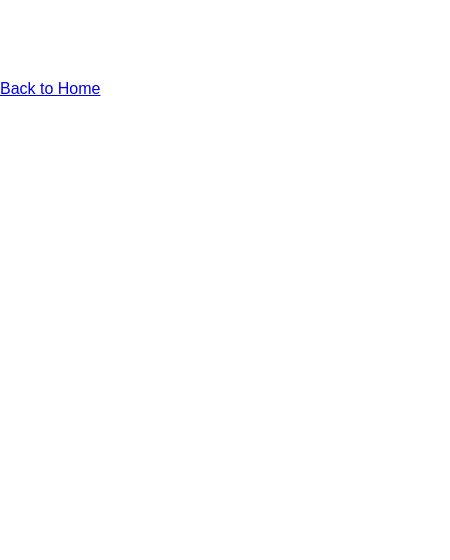
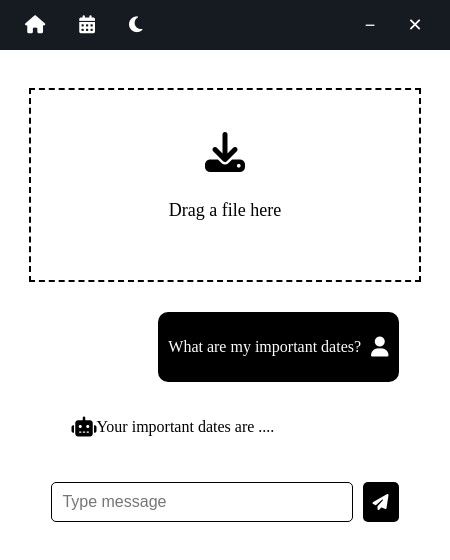
Before and after one commit to Dunit05/nexus.ai-frontend, an Electron app: page src/pages/vault.html in a window 450 px wide. Drawn offline with Linux system fonts and the light colour scheme.

Commit message:
vault screen

```diff
--- a/src/pages/vault.html
+++ b/src/pages/vault.html
@@ -3,11 +3,55 @@
 <head>
     <meta charset="UTF-8">
     <meta name="viewport" content="width=device-width, initial-scale=1.0">
-    <title>Vault</title>
-    <link rel="stylesheet" href="../styles/styles.css">
+    <title>Nexus AI - Document Vault</title>
+    <link rel="stylesheet" href="../styles/nav.css">
+    <link rel="stylesheet" href="../styles/vault.css">
+    <link rel="stylesheet" href="https://cdnjs.cloudflare.com/ajax/libs/font-awesome/6.5.1/css/all.min.css">
 </head>
 <body>
-    <h1>Vault Screen</h1>
-    <a href="home.html">Back to Home</a>
+    <!-- Custom Title Bar (Now at the top) -->
+    <div class="title-bar">
+
+        <div class="nav-buttons">
+            <button class="nav-button"><i class="fas fa-home"></i></button>
+            <button class="nav-button"><i class="fas fa-calendar-alt"></i></button>
+            <button class="nav-button"><i class="fas fa-moon"></i></button>
+        </div>
+
+        <div class="title-right">
+            <button id="minimize">−</button>
+            <button id="close">✕</button>
+        </div>
+    </div>
+
+    <!-- Vault Container -->
+    <div class="vault-container">
+        <!-- Drag & Drop File Upload Box -->
+        <div class="file-upload-box" id="drop-area">
+            <i class="fas fa-download file-icon"></i>
+            <p>Drag a file here</p>
+        </div>
+
+        <!-- AI Chat Section -->
+        <div class="chat-container">
+            <div class="chat-message user-message">
+                <p>What are my important dates?</p>
+                <i class="fas fa-user"></i>
+            </div>
+            <div class="chat-message ai-message">
+                <i class="fas fa-robot"></i>
+                <p>Your important dates are ....</p>
+            </div>
+        </div>
+
+        <!-- Message Input Box -->
+        <div class="message-box">
+            <input type="text" id="user-input" placeholder="Type message">
+            <button id="send-message"><i class="fas fa-paper-plane"></i></button>
+        </div>
+    </div>
+
+    <script src="../scripts/vault.js"></script>
+
 </body>
 </html>
--- /dev/null
+++ b/src/scripts/vault.js
@@ -0,0 +1,54 @@
+document.addEventListener("DOMContentLoaded", () => {
+    console.log("✅ Vault Page Loaded!");
+
+    const dropArea = document.getElementById("drop-area");
+    const userInput = document.getElementById("user-input");
+    const sendButton = document.getElementById("send-message");
+    const chatContainer = document.querySelector(".chat-container");
+
+    // Drag & Drop File Upload
+    dropArea.addEventListener("dragover", (event) => {
+        event.preventDefault();
+        dropArea.style.borderColor = "blue";
+    });
+
+    dropArea.addEventListener("dragleave", () => {
+        dropArea.style.borderColor = "black";
+    });
+
+    dropArea.addEventListener("drop", (event) => {
+        event.preventDefault();
+        dropArea.style.borderColor = "black";
+        console.log("📂 File Dropped:", event.dataTransfer.files[0].name);
+        alert(`File "${event.dataTransfer.files[0].name}" uploaded!`);
+    });
+
+    // AI Chat - Send Message
+    function sendMessage() {
+        const userText = userInput.value.trim();
+        if (!userText) return;
+
+        // Create User Message
+        const userMessage = document.createElement("div");
+        userMessage.classList.add("chat-message", "user-message");
+        userMessage.innerHTML = `<p>${userText}</p><i class="fas fa-user"></i>`;
+        chatContainer.appendChild(userMessage);
+
+        // Clear Input
+        userInput.value = "";
+
+        // Simulate AI Response
+        setTimeout(() => {
+            const aiMessage = document.createElement("div");
+            aiMessage.classList.add("chat-message", "ai-message");
+            aiMessage.innerHTML = `<i class="fas fa-robot"></i><p>Processing...</p>`;
+            chatContainer.appendChild(aiMessage);
+        }, 1000);
+    }
+
+    // Event Listeners
+    sendButton.addEventListener("click", sendMessage);
+    userInput.addEventListener("keypress", (event) => {
+        if (event.key === "Enter") sendMessage();
+    });
+});
--- /dev/null
+++ b/src/styles/nav.css
@@ -0,0 +1,75 @@
+/* Custom Title Bar */
+.title-bar {
+    background: #161B22;
+    color: white;
+    display: flex;
+    justify-content: space-between;
+    align-items: center;
+    height: 50px;
+    padding: 0;
+    position: fixed;
+    top: 0;
+    left: 0;
+    width: 100%;
+    -webkit-app-region: drag;
+}
+
+/* Navigation buttons */
+.nav-buttons {
+    background: none;
+    border: none;
+    cursor: pointer;
+    padding: 10px;
+    -webkit-app-region: no-drag;
+}
+
+.nav-button i {
+    font-size: 18px;
+    color: white;
+}
+
+.nav-button {
+    background: none;
+    border: none;
+    color: white;
+    padding: 10px 15px;
+    cursor: pointer;
+    font-size: 14px;
+}
+
+.nav-button:hover {
+    background: #30363D;
+    border-radius: 5px;
+}
+
+/* Custom Window Controls */
+.title-right {
+    display: flex;
+    align-items: center;
+    justify-content: flex-end;
+    gap: 15px;
+    padding-right: 20px; /* Pushes buttons further right */
+    min-width: 80px; /* Ensures they don’t collapse */
+}
+
+
+/* Fix: Ensure window controls are fully visible */
+#minimize, #close {
+    background: none;
+    border: none;
+    color: white;
+    font-size: 18px;  /* Increase size for better visibility */
+    cursor: pointer;
+    width: 30px;  /* Ensure the buttons have proper width */
+    height: 30px;
+    display: flex;
+    align-items: center;
+    justify-content: center;
+    -webkit-app-region: no-drag; /* ✅ Ensures buttons are clickable */
+}
+
+#minimize:hover, #close:hover {
+    background: #ff5555;
+    color: white;
+    border-radius: 5px;
+}
--- a/src/styles/styles.css
+++ b/src/styles/styles.css
@@ -8,82 +8,6 @@ body {
     display: flex;
     flex-direction: column; /* Adjusted for proper layout */
     height: 100vh;
-}
-
-/* Custom Title Bar */
-.title-bar {
-    background: #161B22;
-    color: white;
-    display: flex;
-    justify-content: space-between;
-    align-items: center;
-    height: 50px;
-    padding: 0;
-    position: fixed;
-    top: 0;
-    left: 0;
-    width: 100%;
-    -webkit-app-region: drag;
-}
-
-/* Navigation buttons */
-.nav-buttons {
-    background: none;
-    border: none;
-    cursor: pointer;
-    padding: 10px;
-    -webkit-app-region: no-drag;
-}
-
-.nav-button i {
-    font-size: 18px;
-    color: white;
-}
-
-.nav-button {
-    background: none;
-    border: none;
-    color: white;
-    padding: 10px 15px;
-    cursor: pointer;
-    font-size: 14px;
-}
-
-.nav-button:hover {
-    background: #30363D;
-    border-radius: 5px;
-}
-
-/* Custom Window Controls */
-.title-right {
-    display: flex;
-    align-items: center;
-    justify-content: flex-end;
-    gap: 15px;
-    padding-right: 20px; /* Pushes buttons further right */
-    min-width: 80px; /* Ensures they don’t collapse */
-}
-
-
-/* Fix: Ensure window controls are fully visible */
-#minimize, #close {
-    background: none;
-    border: none;
-    color: white;
-    font-size: 18px;  /* Increase size for better visibility */
-    cursor: pointer;
-    width: 30px;  /* Ensure the buttons have proper width */
-    height: 30px;
-    display: flex;
-    align-items: center;
-    justify-content: center;
-    -webkit-app-region: no-drag; /* ✅ Ensures buttons are clickable */
-}
-
-#minimize:hover, #close:hover {
-    background: #ff5555;
-    color: white;
-    border-radius: 5px;
 }
 
 /* Main Home Container */
--- /dev/null
+++ b/src/styles/vault.css
@@ -0,0 +1,101 @@
+/* Vault Container */
+.vault-container {
+    display: flex;
+    flex-direction: column;
+    align-items: center;
+    justify-content: flex-start;
+    padding-top: 80px;
+}
+
+/* Drag & Drop File Upload Box */
+.file-upload-box {
+    width: 80%;
+    max-width: 400px;
+    height: 150px;
+    border: 2px dashed #000;
+    display: flex;
+    flex-direction: column;
+    align-items: center;
+    justify-content: center;
+    text-align: center;
+    padding: 20px;
+    font-size: 18px;
+    color: #000;
+}
+
+.file-upload-box .file-icon {
+    font-size: 40px;
+    margin-bottom: 10px;
+}
+
+/* AI Chat Section */
+.chat-container {
+    width: 80%;
+    max-width: 400px;
+    margin-top: 30px;
+    display: flex;
+    flex-direction: column;
+    gap: 10px;
+}
+
+/* User Message */
+.chat-message {
+    display: flex;
+    align-items: center;
+    padding: 10px;
+    border-radius: 10px;
+    font-size: 16px;
+    width: fit-content;
+    max-width: 80%;
+}
+
+/* User Message */
+.user-message {
+    background: black;
+    color: white;
+    align-self: flex-end;
+}
+
+/* AI Message */
+.ai-message {
+    background: white;
+    color: black;
+    align-self: flex-start;
+    display: flex;
+    flex-direction: row;
+}
+
+.chat-message i {
+    margin-left: 10px;
+    font-size: 20px;
+}
+
+/* Message Box */
+.message-box {
+    width: 80%;
+    max-width: 400px;
+    display: flex;
+    gap: 10px;
+    margin-top: 20px;
+}
+
+.message-box input {
+    flex-grow: 1;
+    padding: 10px;
+    font-size: 16px;
+    border-radius: 5px;
+    border: 1px solid black;
+}
+
+.message-box button {
+    background: black;
+    color: white;
+    border: none;
+    padding: 10px;
+    border-radius: 5px;
+    cursor: pointer;
+}
+
+.message-box button i {
+    font-size: 16px;
+}
```
Also changed, not shown: src/pages/home.html (+1 -0 lines), src/pages/signin.html (+1 -0 lines), src/pages/signup.html (+1 -0 lines).
